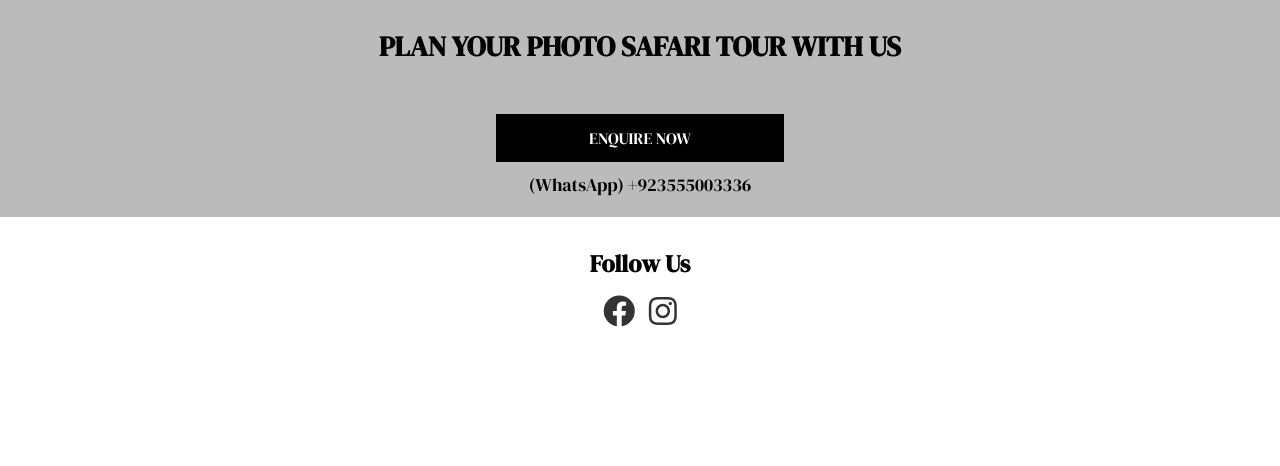
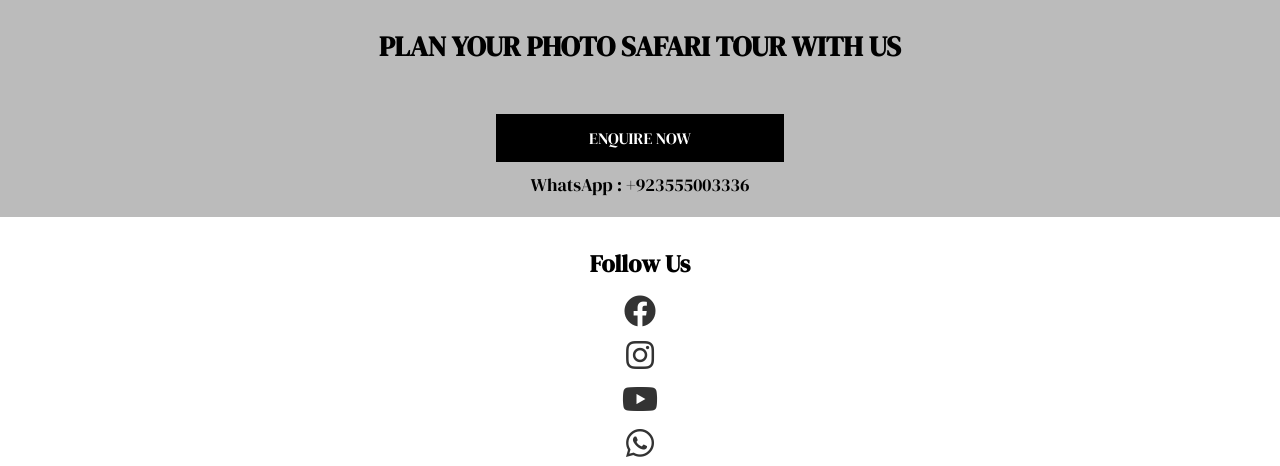
Before and after one commit to AhmedJahanzeb/Wakhan-wild-life, a plain HTML site: page index.html in a window 1280 px wide. Shown: the part 5434-5900 px from the top of the page. Before the commit the page ends 5768 px from the top, so only its background shows below. Drawn offline with Linux system fonts and the light colour scheme.

Commit message:
Add files via upload

```diff
--- a/index.html
+++ b/index.html
@@ -290,7 +290,7 @@
         <a href="">Enquire Now</a>
       </div>
       <div class="whatsapp">
-        (WhatsApp) +923555003336
+        WhatsApp : +923555003336
       </div>
     </section>
 
@@ -299,18 +299,32 @@
     <section class="follow-us-section">
       <h3>Follow Us</h3>
       <div class="social-icons">
-        <a
-          href="https://www.facebook.com/your-page"
-          target="_blank"
-          rel="noopener noreferrer"
-          ><i class="fab fa-facebook"></i
-        ></a>
-        <a
-          href="https://www.instagram.com/your-page"
+       <div class="facebook"> <a
+        href="https://www.facebook.com/your-page"
+        target="_blank"
+        rel="noopener noreferrer"
+        ><i class="fab fa-facebook"></i
+      ></a></div>
+        <div class="instagram">
+          <a
+          href="https://www.instagram.com/wakhanwildlife/"
           target="_blank"
           rel="noopener noreferrer"
           ><i class="fab fa-instagram"></i
         ></a>
+        </div>
+       <div class="youtube"> <a
+        href="https://www.youtube.com/@wakhanwildlife7262"
+        target="_blank"
+        rel="noopener noreferrer"
+        ><i class="fab fa-youtube"></i
+      ></a></div>
+      <div class="WhatsApp"> <a
+        href="https://wa.me/<+92 355 5003336>"
+        target="_blank"
+        rel="noopener noreferrer"
+        ><i class="fab fa-whatsapp"></i
+      ></a></div>
       </div>
     </section>
     <!-- linking javascript -->
```
